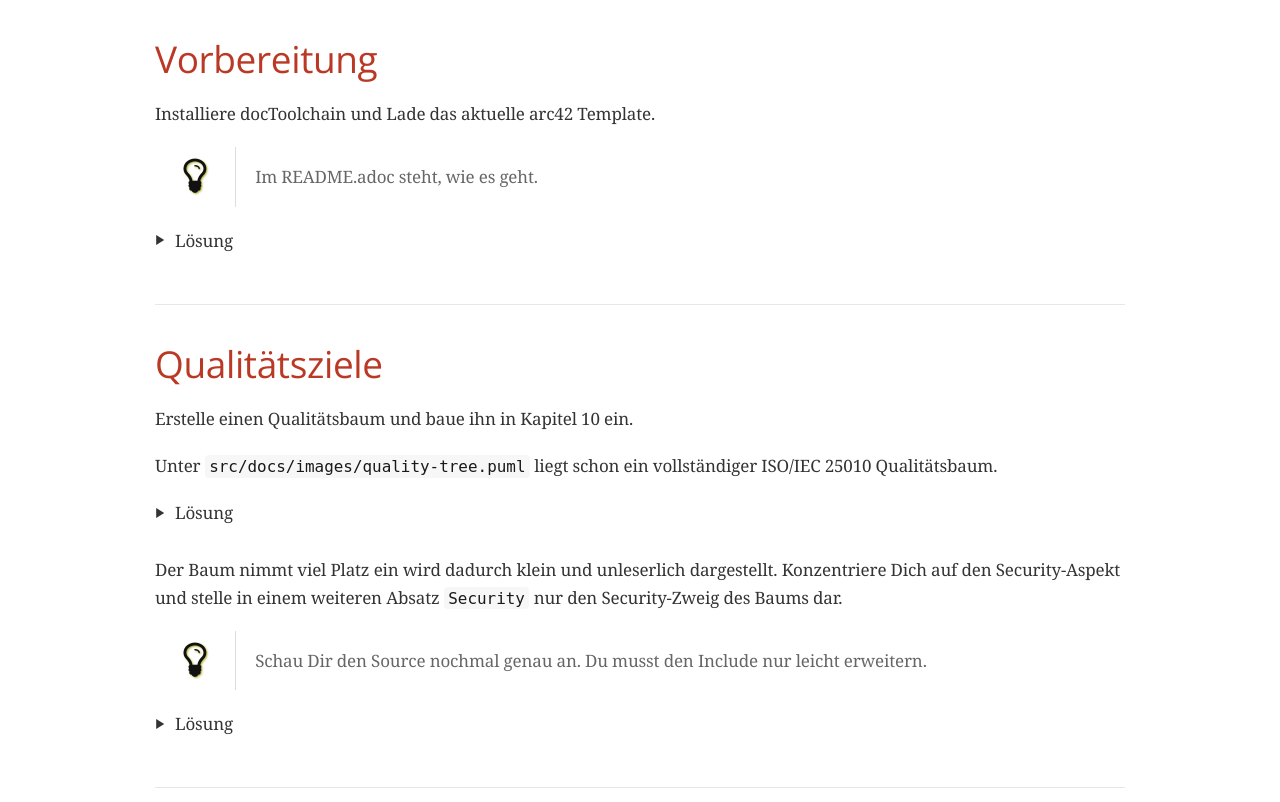
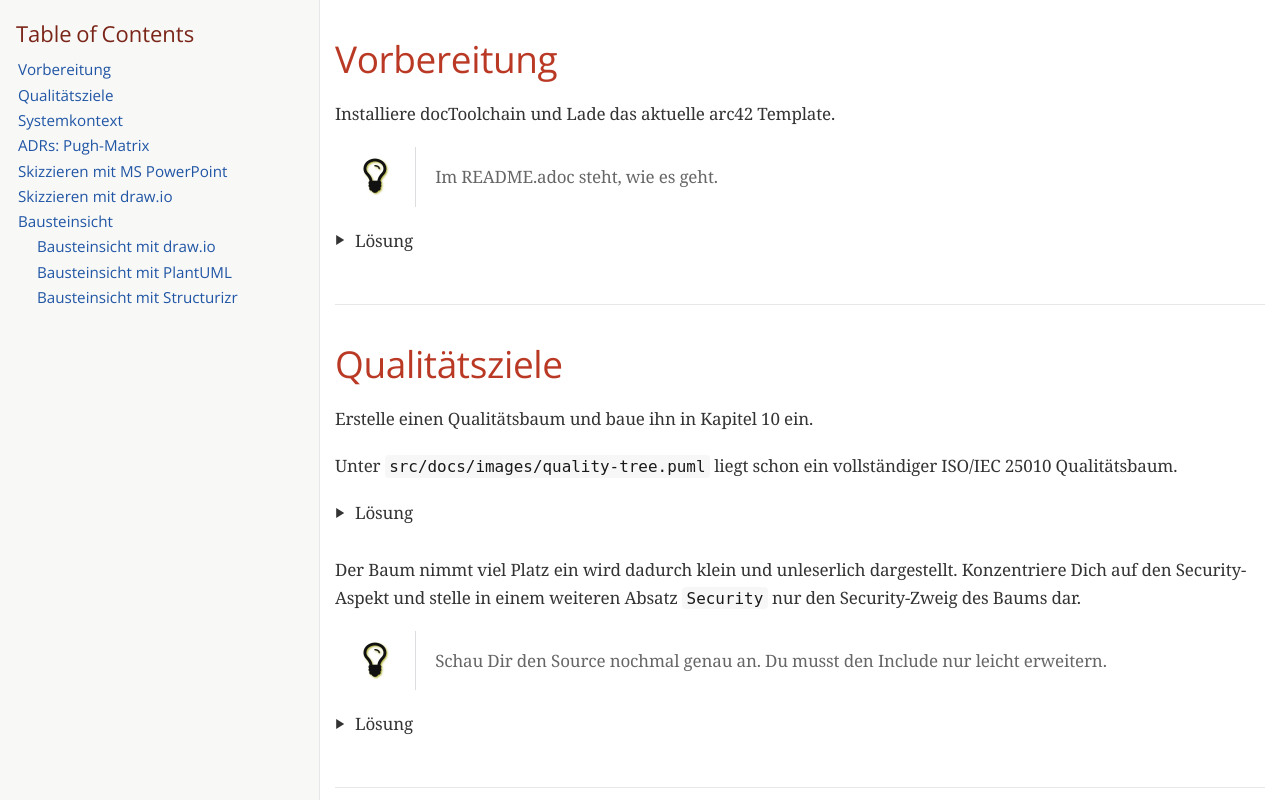
Before and after one commit to docToolchain/empty-workshop, a plain HTML site: page Uebungen.html in a window 1280 px wide. Shown: the top 802 px of the page. Drawn offline with nearby package versions, Linux system fonts and the light colour scheme; a web font is replaced by a local one.

Commit message:
added toc

```diff
--- a/Uebungen.html
+++ b/Uebungen.html
@@ -434,8 +434,26 @@ body.book #toc,body.book #preamble,body.book h1.sect0,body.book .sect1>h2{page-b
 </style>
 <link rel="stylesheet" href="https://cdnjs.cloudflare.com/ajax/libs/font-awesome/4.7.0/css/font-awesome.min.css">
 </head>
-<body class="article">
+<body class="article toc2 toc-left">
 <div id="header">
+<div id="toc" class="toc2">
+<div id="toctitle">Table of Contents</div>
+<ul class="sectlevel1">
+<li><a href="#_vorbereitung">Vorbereitung</a></li>
+<li><a href="#_qualitätsziele">Qualitätsziele</a></li>
+<li><a href="#_systemkontext">Systemkontext</a></li>
+<li><a href="#_adrs_pugh_matrix">ADRs: Pugh-Matrix</a></li>
+<li><a href="#_skizzieren_mit_ms_powerpoint">Skizzieren mit MS PowerPoint</a></li>
+<li><a href="#_skizzieren_mit_draw_io">Skizzieren mit draw.io</a></li>
+<li><a href="#_bausteinsicht">Bausteinsicht</a>
+<ul class="sectlevel2">
+<li><a href="#_bausteinsicht_mit_draw_io">Bausteinsicht mit draw.io</a></li>
+<li><a href="#_bausteinsicht_mit_plantuml">Bausteinsicht mit PlantUML</a></li>
+<li><a href="#_bausteinsicht_mit_structurizr">Bausteinsicht mit Structurizr</a></li>
+</ul>
+</li>
+</ul>
+</div>
 </div>
 <div id="content">
 <style>
@@ -913,7 +931,7 @@ SHOW_LEGEND(true)
 </div>
 <div id="footer">
 <div id="footer-text">
-Last updated 2024-03-10 19:56:52 UTC
+Last updated 2024-03-10 20:09:09 UTC
 </div>
 </div>
 </body>
```
